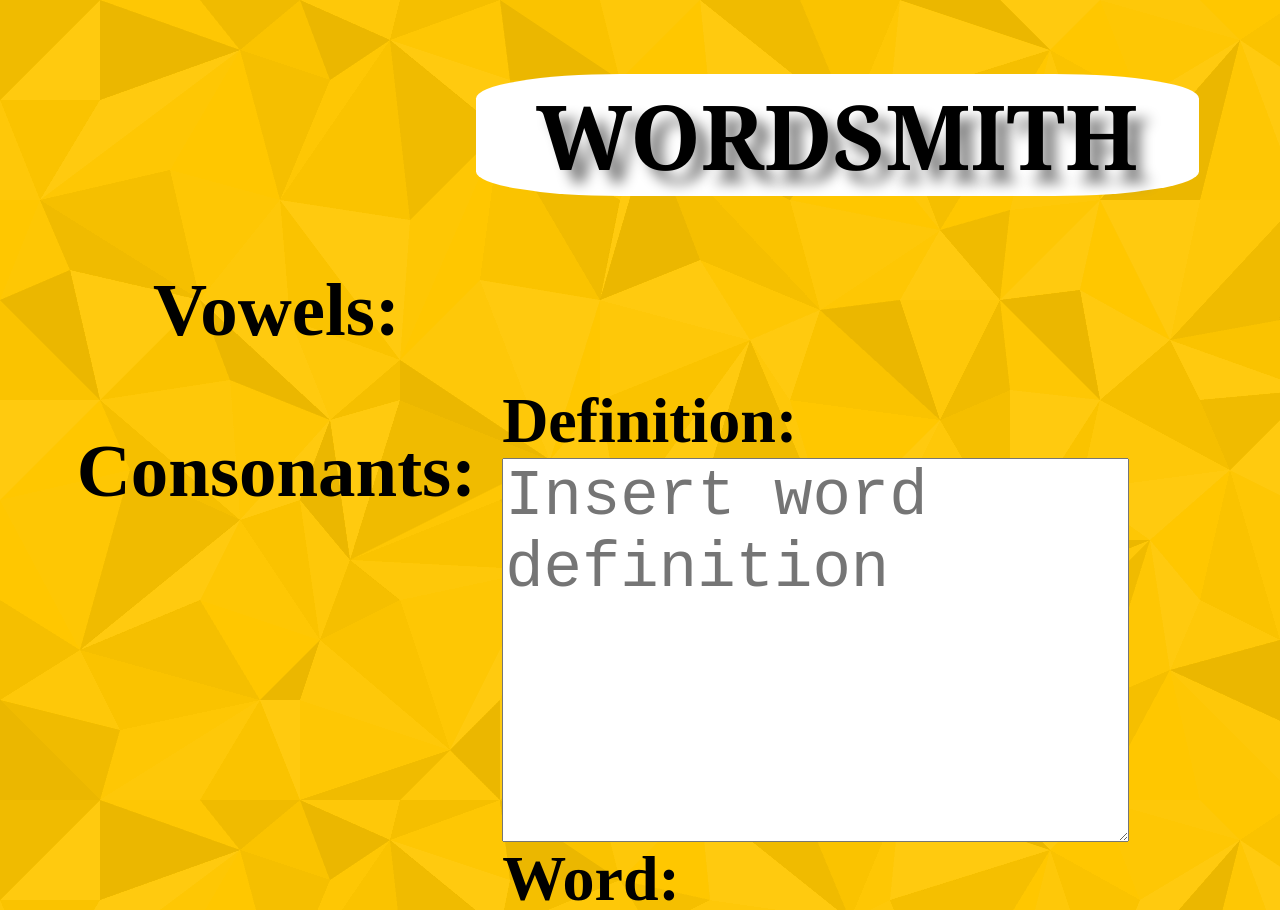
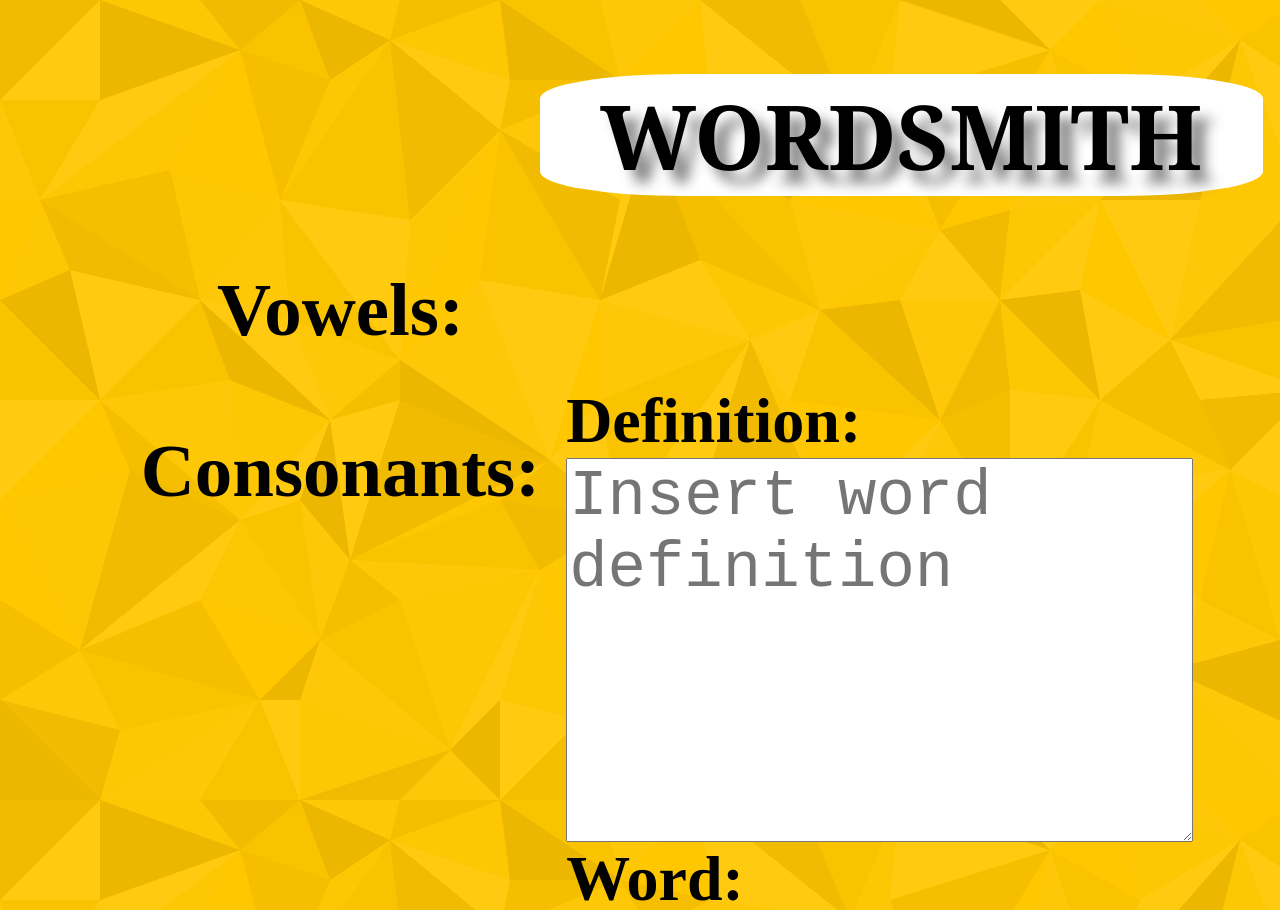
Before and after one commit to Bladew52/Wordsmith, a website built with Vite: page index.html in a window 1280 px wide. Shown: the top 910 px of the page. Built offline with nearby package versions, Linux system fonts and the light colour scheme.

Commit message:
Update index.css

```diff
--- a/index.css
+++ b/index.css
@@ -26,7 +26,7 @@ h2 {
     font-size: 5vw;
     margin-top: 15vw;
     margin-left: 3vw;
-    padding-left: 3vw;
+    padding-left: 8vw;
 }
 p {
     background-color: blue;
```
